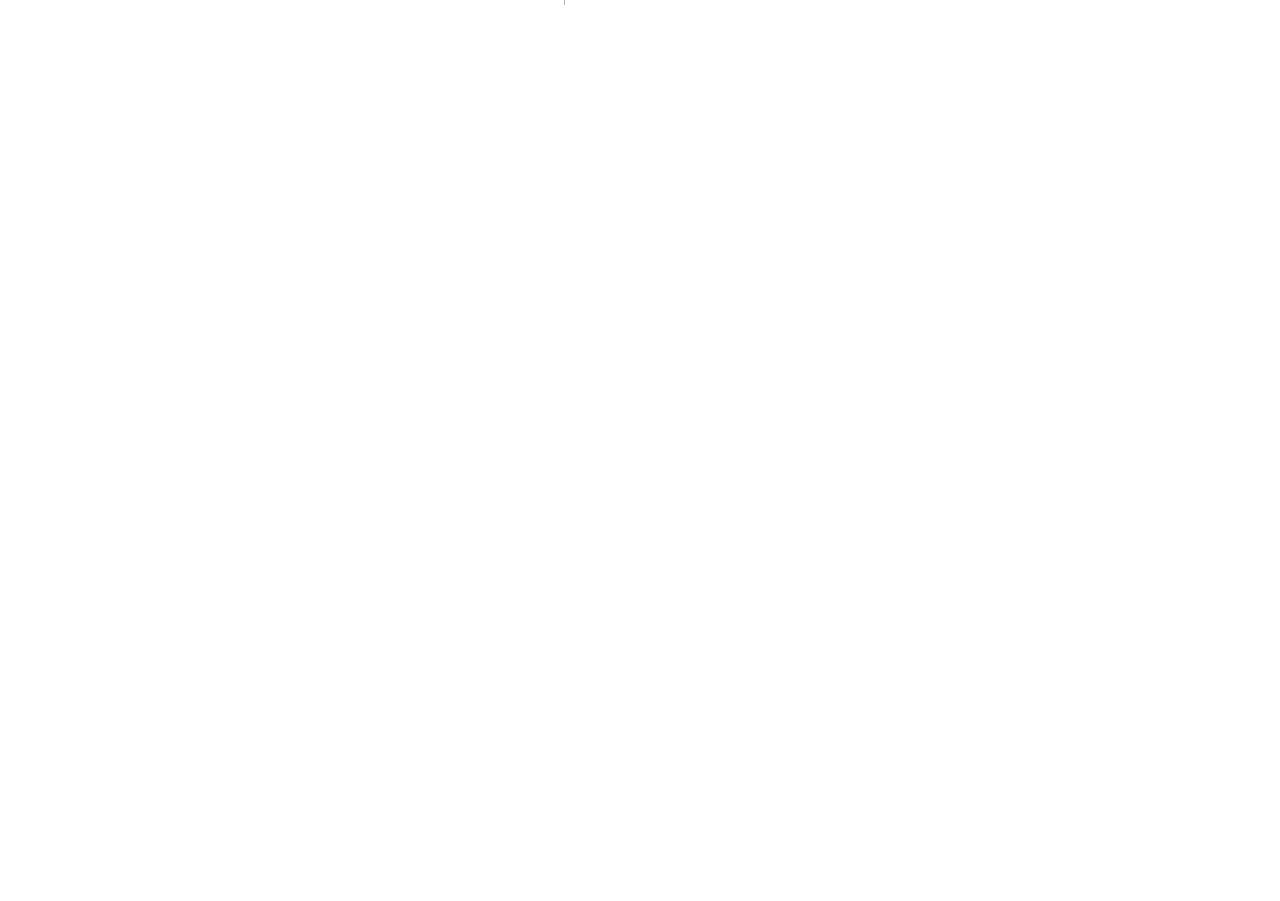
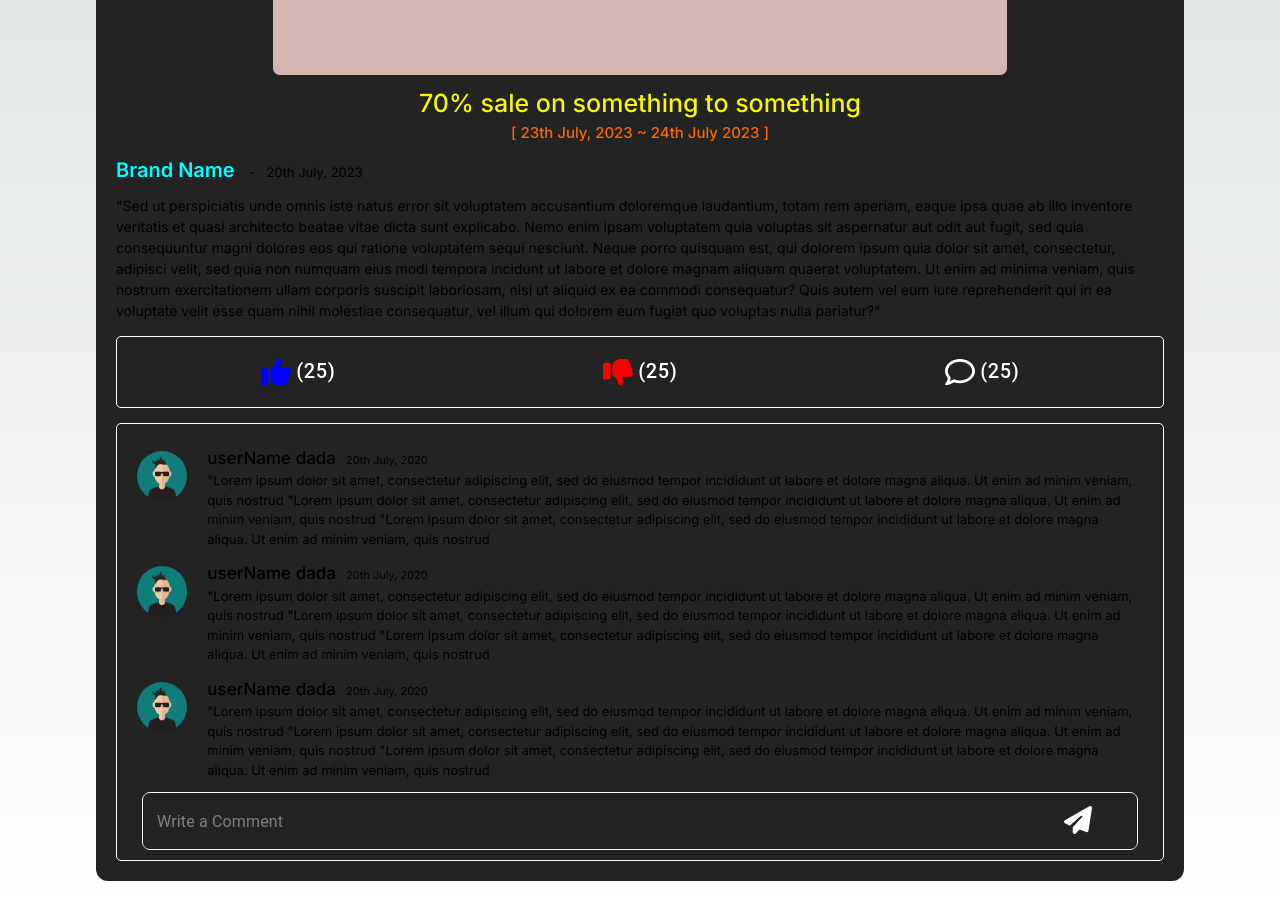
Before and after one commit to Brainless-Loco/my-offer-next-js, a Next.js app: page /offer/1 in a window 1280 px wide. Before the commit this address had no page. Shown: the part 420-1321 px from the top of the page. Before the commit the page ends 800 px from the top, so only its background shows below. Built offline with nearby package versions, Linux system fonts and the light colour scheme.

Commit message:
anOfferPost UI implemented

```diff
--- a/app/layout.js
+++ b/app/layout.js
@@ -1,7 +1,6 @@
 import HeadTagElements from '@/components/HeadTagElements/HeadTagElements'
 import './globals.css'
 import { Inter } from 'next/font/google'
-
 const inter = Inter({ subsets: ['latin'] })
 
 export const metadata = {
--- /dev/null
+++ b/app/offer/[offerid]/offerPage.css
@@ -0,0 +1,21 @@
+.offerTitle{
+    font-size: 25px;
+    color: rgba(255, 255, 0, 0.966);
+    text-align: center;
+    font-weight: 500;
+    padding-top: 10px;
+}
+.offerCampaignDate{
+    font-size: 15px;
+    color: rgb(250, 103, 5);
+    text-align: center;
+    font-weight: 500;
+    padding-bottom: 10px;
+}
+.offerDescription{
+    margin-top: 10px;
+    font-size: 14px;
+}
+.commentText{
+    font-size: 13px;
+}
--- /dev/null
+++ b/app/offer/[offerid]/page.js
@@ -0,0 +1,80 @@
+"use client"
+
+import React from 'react'
+import { useParams } from 'next/navigation'
+import HeadTagElements from '@/components/HeadTagElements/HeadTagElements'
+import Header from '@/components/Header/Header'
+import { Box, Button, TextField } from '@mui/material'
+import Image from 'next/image'
+import './offerPage.css'
+import Link from 'next/link'
+import { FontAwesomeIcon } from '@fortawesome/react-fontawesome'
+import { faPaperPlane, faThumbsDown, faThumbsUp } from '@fortawesome/free-solid-svg-icons'
+import { faComment } from '@fortawesome/free-regular-svg-icons'
+import AComment from '@/components/OffersSectionWithATitle/AComment'
+import { useState } from 'react'
+
+
+export default function page() {
+  const params = useParams()
+
+  const [commentText, setcommentText] = useState('')
+
+  console.log(params.offerid)
+
+
+  return (
+    <html lang="en">
+      <HeadTagElements title="An Offer" />
+      <body>
+          <Header/>
+
+          <Box sx={{width:'85%',backgroundColor:'#232324', display:'flex',justifyContent:'center',margin:'auto',marginTop:"5px",padding:'20px',borderRadius:'12px',flexDirection:'column',marginBottom:'20px'}}>
+
+              <Image src={"/images/1.jpg"}  width={0} height={0} style={{ width: '70%', height: 'auto',borderRadius:'7px',margin:'auto' }}/>
+              <Box style={{width:'100%'}}>
+                <h2 className='offerTitle'>70% sale on something to something</h2>
+                <h2 className='offerCampaignDate'>[ 23th July, 2023 ~ 24th July 2023 ]</h2>
+                <Link style={{color:'cyan',fontSize:'20px',fontWeight:'600'}} href={"/"}>Brand Name</Link>
+                <span style={{fontSize:'small',textAlign:'center'}}> &nbsp;&nbsp; - &nbsp; 20th July, 2023</span>
+                <p className='offerDescription'>
+                  "Sed ut perspiciatis unde omnis iste natus error sit voluptatem accusantium doloremque laudantium, totam rem aperiam, eaque ipsa quae ab illo inventore veritatis et quasi architecto beatae vitae dicta sunt explicabo. Nemo enim ipsam voluptatem quia voluptas sit aspernatur aut odit aut fugit, sed quia consequuntur magni dolores eos qui ratione voluptatem sequi nesciunt. Neque porro quisquam est, qui dolorem ipsum quia dolor sit amet, consectetur, adipisci velit, sed quia non numquam eius modi tempora incidunt ut labore et dolore magnam aliquam quaerat voluptatem. Ut enim ad minima veniam, quis nostrum exercitationem ullam corporis suscipit laboriosam, nisi ut aliquid ex ea commodi consequatur? Quis autem vel eum iure reprehenderit qui in ea voluptate velit esse quam nihil molestiae consequatur, vel illum qui dolorem eum fugiat quo voluptas nulla pariatur?"
+                </p>
+              </Box>
+              <Box style={{width:'100%',borderRadius:'5px',border:'1px solid #fff',height:"auto",marginTop:'15px',display:'flex',justifyContent:'space-around',alignItems:'center',padding:'10px'}}>
+                <Button  style={{width:'30%',height:'50px',borderRadius:'5px',fontSize:'20px',color:'white'}}>
+                  <FontAwesomeIcon icon={faThumbsUp} style={{fontSize:'30px',color:'blue'}}/>&nbsp;(25)
+                </Button>
+                <Button  style={{width:'30%',height:'50px',borderRadius:'5px',fontSize:'20px',color:'white'}}>
+                  {/* <FontAwesomeIcon icon={faThumbsDown} style={{fontSize:'30px'}}/> */}
+                  <FontAwesomeIcon icon={faThumbsDown} style={{fontSize:'30px',color:'red'}}/>&nbsp;(25)
+                </Button>
+                <Button disabled style={{width:'30%',height:'50px',borderRadius:'5px',fontSize:'20px',color:'white'}}>
+                  <FontAwesomeIcon icon={faComment} style={{fontSize:'30px',color:'white'}}/>&nbsp;(25)
+                </Button>
+              </Box>
+              <Box style={{width:'100%',borderRadius:'5px',border:'1px solid #fff',height:"auto",marginTop:'15px',padding:'10px 20px'}}>
+                <AComment/>
+
+                <AComment/>
+
+                <AComment/>
+
+                <Box sx={{textAlign:'center',marginTop:'10px',position:'relative'}}>
+
+                  <TextField sx={{color:'white',border:'1px solid white',borderRadius:'8px',width:'99%',margin:'auto',}} placeholder='Write a Comment' value={commentText}
+                    onChange={(e)=> setcommentText(e.target.value)}
+                    inputProps={{style:{color:'#fff'}}}
+
+                  ></TextField>
+                  <Button style={{position:'absolute', right:'15px',top:'0px',width:'100px',height:'55px'}}><FontAwesomeIcon style={{fontSize:'28px',color:'white',}} icon={faPaperPlane} /></Button>
+                </Box>
+              </Box>
+              <Box>
+              </Box>
+          </Box>
+
+      </body>
+    </html>
+  )
+}
--- a/app/page.js
+++ b/app/page.js
@@ -10,7 +10,6 @@ export default function Home() {
   // const dispatch =
 
 
-
   return (
     <main className="p-0">
       <Header/>
--- a/components/Header/Header.js
+++ b/components/Header/Header.js
@@ -1,7 +1,7 @@
 import React from 'react';
 import './Header.css';
 import Logo from '../MenuBar/Logo';
-import Dropdown from '../MenuBar/DropDown';
+import Link from 'next/link';
 
 const Header = () => {
 
@@ -9,9 +9,9 @@ const Header = () => {
 
   return (
     <header className="header">
-      <div className="logo">
+      <Link href={"/"} className="logo">
         <Logo/>
-      </div>
+      </Link>
       <div className="categories">
         {/* <select>
           <option value="category1">Category 1</option>
--- /dev/null
+++ b/components/OffersSectionWithATitle/AComment.js
@@ -0,0 +1,23 @@
+import { Box } from '@mui/material'
+import Image from 'next/image'
+import React from 'react'
+
+export default function AComment() {
+  return (
+    <Box sx={{display:'flex',flexDirection:'row',marginY:'12px'}}>
+        <Box sx={{width:'5%',marginRight:'20px'}}>
+            <Image src={'/avatar.png'} width={0} height={0} style={{ width: '100%', height: 'auto',borderRadius:'50%',marginTop:'5px' }}/>
+        </Box>
+        <Box sx={{width:'92%'}}>
+            <span style={{fontSize:'17px',fontWeight:'500',}}>userName dada</span>
+            <span style={{marginLeft:'10px',fontSize:'11px',fontWeight:'400',}}>20th July, 2020</span>
+            <p className='commentText'>
+                "Lorem ipsum dolor sit amet, consectetur adipiscing elit, sed do eiusmod tempor incididunt ut labore et dolore magna aliqua. Ut enim ad minim veniam, quis nostrud
+                "Lorem ipsum dolor sit amet, consectetur adipiscing elit, sed do eiusmod tempor incididunt ut labore et dolore magna aliqua. Ut enim ad minim veniam, quis nostrud
+                "Lorem ipsum dolor sit amet, consectetur adipiscing elit, sed do eiusmod tempor incididunt ut labore et dolore magna aliqua. Ut enim ad minim veniam, quis nostrud
+            </p>
+        </Box>
+
+    </Box>
+  )
+}
```
